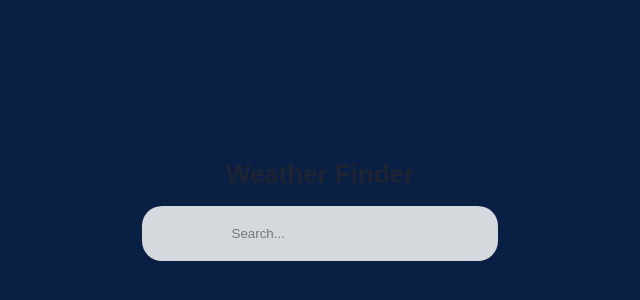
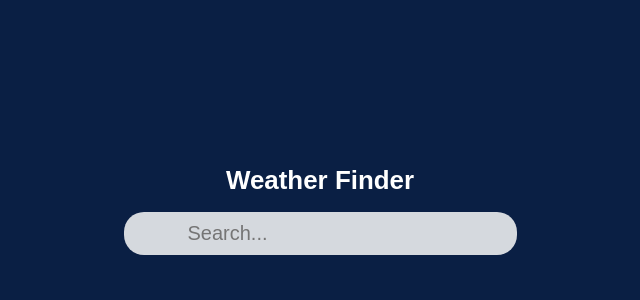
Before and after one commit to ConnerMcCabe/React-Weather-App, a React (Create React App) app: page / in a window 1280 px wide. Shown: the part 166-466 px from the top of the page, without its empty margins (320-960 px from the left). Built offline with nearby package versions, Linux system fonts and the light colour scheme.

Commit message:
weather component displays search

```diff
--- a/src/App/App.css
+++ b/src/App/App.css
@@ -22,7 +22,8 @@ html, body, #root {
 
 .search {
   outline: none;
-  padding: 20px 7%;
+  font-size: 20px;
+  padding: 10px 5%;
   border-radius: 20px;
   border: none;
   margin-bottom: 5%;
@@ -46,6 +47,10 @@ p {
   letter-spacing: 0.05em;
 }
 
+h1 {
+  font-weight: 600;
+  color: white
+}
 .city-temp {
   font-size: 5rem;
   font-weight: bold;
--- a/src/App/App.js
+++ b/src/App/App.js
@@ -1,6 +1,5 @@
 import React, { useState } from 'react';
 import Titles from "../component/Titles";
-import Weather from "../component/Weather";
 import { getWeather } from "../api/fetchWeather"
 import './App.css';
 
@@ -28,7 +27,16 @@ const App = () => {
           onKeyDown={search}
         />
         {weather.main && (
-          <Weather />
+          <div className="city">
+            <h2 className="city-name">
+              <span>{weather.name}</span>
+              <sup>{weather.sys.country}</sup>
+            </h2>
+            <div className="city-temp">
+              {Math.round(weather.main.temp)}
+              <sup>&deg;F</sup>
+            </div>
+          </div>
         )}
       </div>
     );
--- a/src/component/Weather.js
+++ /dev/null
@@ -1,16 +0,0 @@
-import React from 'react';
-
-class Weather extends React.Component {
-  render() {
-    return (
-      <div className="city">
-        <h2 className="city-name">
-          <span>{weather.name}</span>
-          <sup>{weather.sys.country}</sup>
-        </h2>
-      </div>
-    )
-  }
-}
-
-export default Weather;
```
